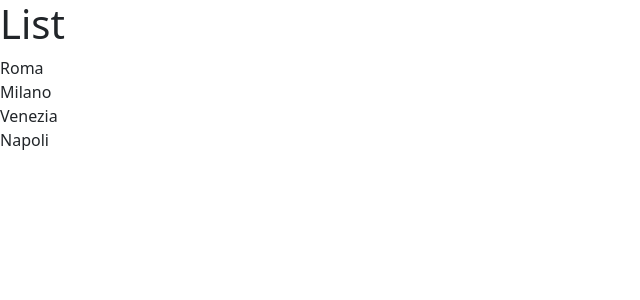
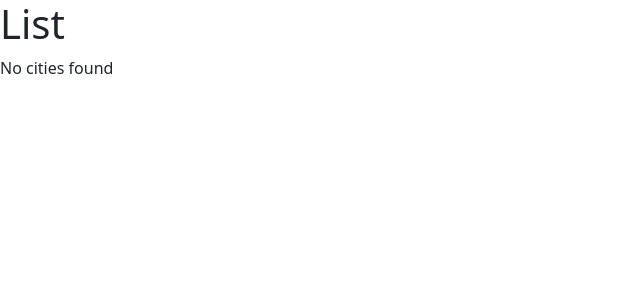
Before and after one commit to yaredghebre/vite-react-intro, a React (Vite) app: page / in a window 1280 px wide. Shown: the top 300 px of the page, without its empty margins (0-640 px from the left). Built offline with nearby package versions, Linux system fonts and the light colour scheme.

Commit message:
Added: Conditional Rendering using function

```diff
--- a/src/components/ListGroup.tsx
+++ b/src/components/ListGroup.tsx
@@ -1,11 +1,18 @@
 // import { Fragment } from "react";
 
 function ListGroup() {
-  const items = ["Roma", "Milano", "Venezia", "Napoli"];
+  let items = ["Roma", "Milano", "Venezia", "Napoli"];
+  items = [];
+
+  // Using a conditional rendering, in JSX recall the function with {}
+  const getMessage = () => {
+    return items.length === 0 ? <p>No cities found</p> : null;
+  };
 
   return (
     <>
       <h1>List</h1>
+      {getMessage()}
       <ul className="list-group">
         {items.map((item) => (
           <li key={item}>{item}</li>
```
